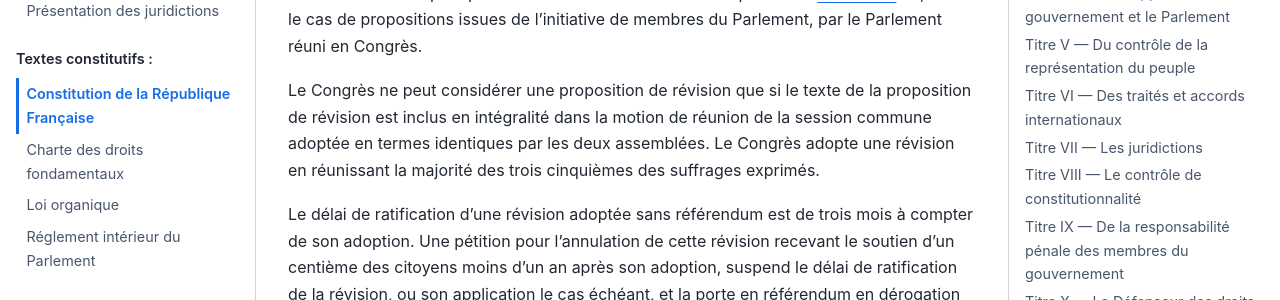
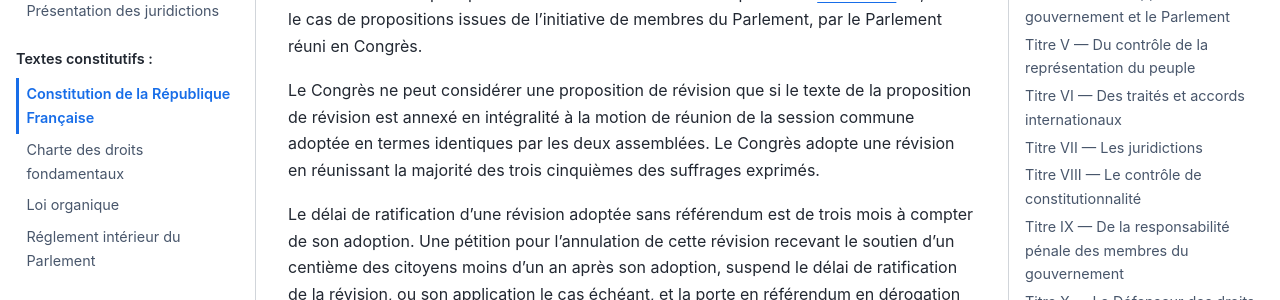
Before and after one commit to Gouvernathor/senna, a Sphinx documentation site: the page built from source/constitution.rst, in a window 1280 px wide and 900 px high, scrolled down 8100 px. Shown: the part 180-480 px from the top of the window. Built offline with Sphinx 7.4.7 and the Sphinx Book theme 1.1.4, drawn with Linux system fonts in a browser that asks for light colours.

Commit message:
meilleure formulation avec annexe

```diff
--- a/source/constitution.rst
+++ b/source/constitution.rst
@@ -210,7 +210,7 @@
 
 La révision est adoptée par référendum selon les modalités prévues à :artref:`référendums` ou, dans le cas de propositions issues de l'initiative de membres du Parlement, par le Parlement réuni en Congrès.
 
-Le Congrès ne peut considérer une proposition de révision que si le texte de la proposition de révision est inclus en intégralité dans la motion de réunion de la session commune adoptée en termes identiques par les deux assemblées. Le Congrès adopte une révision en réunissant la majorité des trois cinquièmes des suffrages exprimés.
+Le Congrès ne peut considérer une proposition de révision que si le texte de la proposition de révision est annexé en intégralité à la motion de réunion de la session commune adoptée en termes identiques par les deux assemblées. Le Congrès adopte une révision en réunissant la majorité des trois cinquièmes des suffrages exprimés.
 
 Le délai de ratification d'une révision adoptée sans référendum est de trois mois à compter de son adoption. Une pétition pour l'annulation de cette révision recevant le soutien d'un centième des citoyens moins d'un an après son adoption, suspend le délai de ratification de la révision, ou son application le cas échéant, et la porte en référendum en dérogation du premier alinéa de :artref:`référendums`.
 
```
